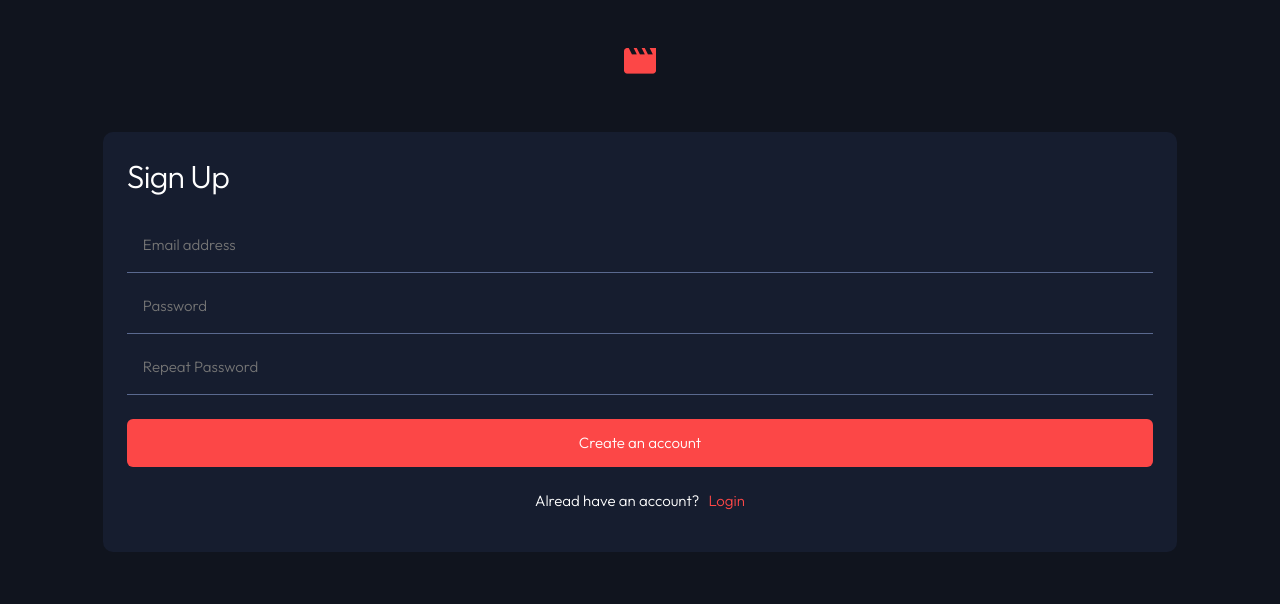
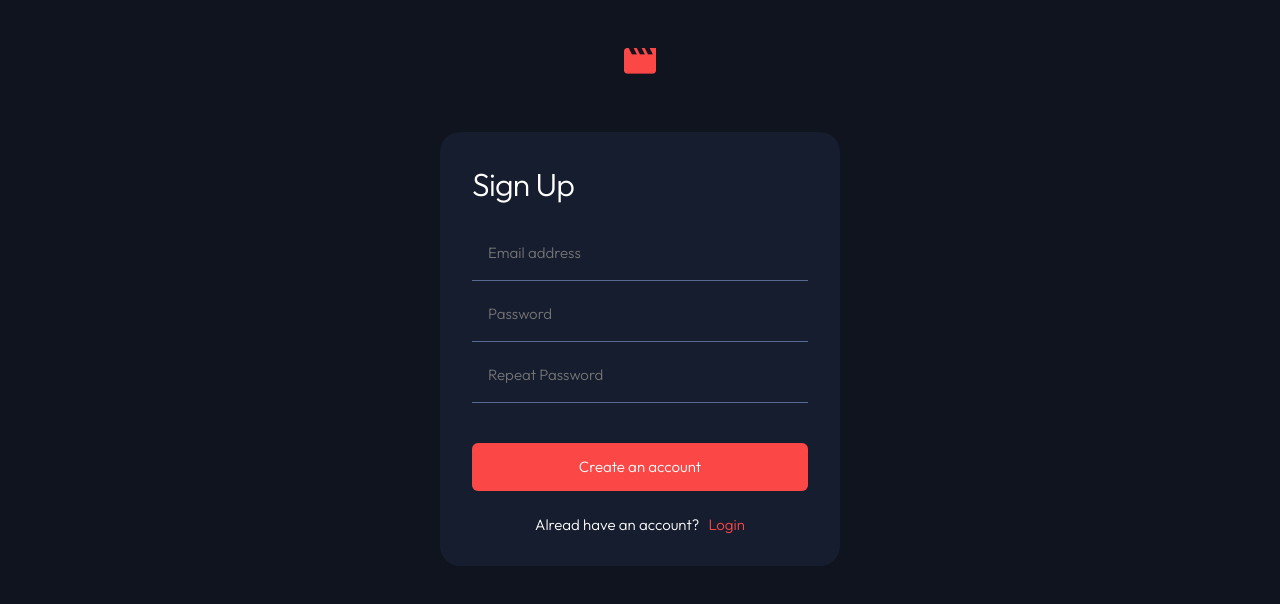
Before and after one commit to TedJenkler/Entertainment-web-app-MERN-SCSS, a React app in the folder client/: page /register in a window 1280 px wide. Shown: the top 604 px of the page. Built offline with nearby package versions, Linux system fonts and the light colour scheme; the HTML template or start-up script is replaced by a standard one.

Commit message:
fixed fully responisve login/register with animation

```diff
--- /dev/null
+++ b/client/src/assets/styles/base/_breakpoints.scss
@@ -0,0 +1,9 @@
+@mixin breakpoint($size) {
+    @if $size == md {
+        @media (min-width: $breakpoint-md) {
+            @content;
+        }
+    } @else {
+        @warn "Unknown breakpoint: #{$size}";
+    }
+}
--- a/client/src/assets/styles/components/_login.scss
+++ b/client/src/assets/styles/components/_login.scss
@@ -1,11 +1,12 @@
 .login {
-    width: 87.2%;
-    height: 22.8125rem;
+    max-width: 20.4375rem;
+    min-height: 22.8125rem;
     background-color: $semidarkblue;
     border-radius: 0.625rem;
     border: none;
     color: white;
     padding: 1.5rem 1.5rem 2rem 1.5rem;
+    transition: all 0.3s ease-in-out;
 
     h1 {
         margin: 0;
@@ -45,3 +46,16 @@
         }
     }
 }
+
+@include breakpoint(md) {
+    .login {
+        max-width: 25rem;
+        min-height: 23.3125rem;
+        border-radius: 1.25rem;
+        padding: 2rem;
+
+        .lastinput {
+            margin-bottom: 2.5rem;
+        }
+    }
+}
--- a/client/src/assets/styles/components/_register.scss
+++ b/client/src/assets/styles/components/_register.scss
@@ -1,11 +1,12 @@
 .register {
-    width: 87.2%;
-    height: 26.25rem;
+    max-width: 20.4375rem;
+    min-height: 26.25rem;
     background-color: $semidarkblue;
     border-radius: 0.625rem;
     border: none;
     color: white;
     padding: 1.5rem 1.5rem 2rem 1.5rem;
+    transition: all 0.3s ease-in-out;
 
     h1 {
         margin: 0;
@@ -45,3 +46,16 @@
         }
     }
 }
+
+@include breakpoint(md) {
+    .register {
+        max-width: 25rem;
+        min-height: 26.125rem;
+        border-radius: 1.25rem;
+        padding: 2rem;
+
+        .lastinput {
+            margin-bottom: 2.5rem;
+        }
+    }
+}
--- a/client/src/assets/styles/main.scss
+++ b/client/src/assets/styles/main.scss
@@ -5,6 +5,7 @@
 
 @import './base/index';
 @import './base/typography';
+@import './base/breakpoints';
 
 @import './components/login';
 @import './components//register';
--- a/client/src/assets/styles/utils/_variables.scss
+++ b/client/src/assets/styles/utils/_variables.scss
@@ -32,3 +32,7 @@ $body-font-family: 'Outfit', sans-serif;
 $body-line-height: auto;
 
 //
+
+$breakpoint-md: 768px;
+
+//
--- a/client/src/components/auth/Login.jsx
+++ b/client/src/components/auth/Login.jsx
@@ -9,7 +9,7 @@ function Login() {
         <div className='login'>
             <h1>Login</h1>
             <input placeholder='Email address'></input>
-            <input placeholder='Password'></input>
+            <input className='lastinput' placeholder='Password'></input>
             <button>Login to your account</button>
             <div>
                 <p>Don’t have an account?</p>
--- a/client/src/components/auth/Register.jsx
+++ b/client/src/components/auth/Register.jsx
@@ -1,5 +1,6 @@
 import React from 'react'
 import icon from '../../assets/images/Movie.png';
+import { Link } from 'react-router-dom';
 
 function Register() {
   return (
@@ -9,11 +10,11 @@ function Register() {
         <h1>Sign Up</h1>
         <input placeholder='Email address'></input>
         <input placeholder='Password'></input>
-        <input placeholder='Repeat Password'></input>
+        <input className='lastinput' placeholder='Repeat Password'></input>
         <button>Create an account</button>
         <div>
           <p>Alread have an account?</p>
-          <a>Login</a>
+          <Link to="/">Login</Link>
         </div>
       </div>
     </div>
```
